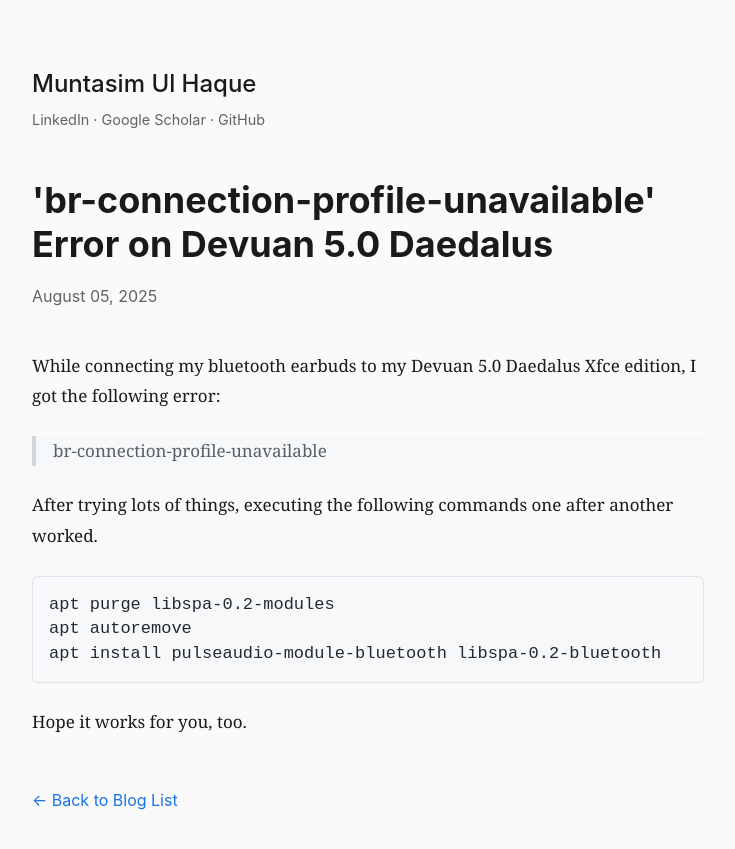
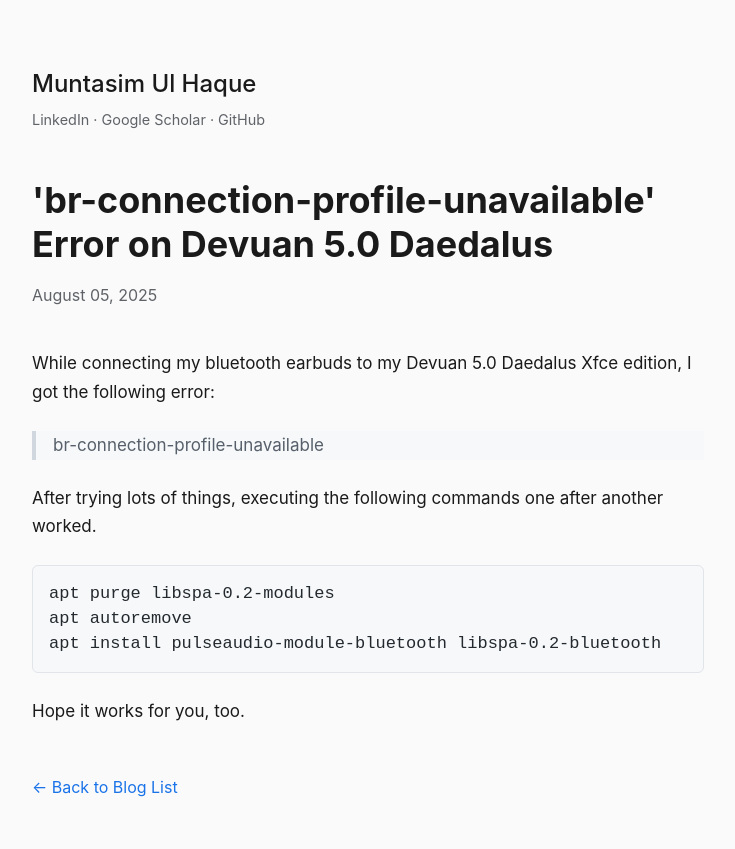
Before and after one commit to muntasimulhaque/muntasimulhaque.github.io, a Jekyll site: the page built from _posts/2025-08-05-br-connection-profile-unavailable.md, in a window 1280 px wide. Shown: the top 849 px of the page, without its empty margins (272-1007 px from the left). Built offline with Jekyll 4.4.1, drawn with Linux system fonts in a browser that asks for light colours.

Commit message:
Update style.css

```diff
--- a/assets/css/style.css
+++ b/assets/css/style.css
@@ -83,14 +83,13 @@ main {
 }
 
 .post {
-  /* System serif stack for long-form reading */
-  font-family: Georgia, "Times New Roman", Times, serif;
-  line-height: 1.8; /* Slightly more leading — serif letterforms need it */
+  font-family: -apple-system, BlinkMacSystemFont, "Segoe UI", Roboto, "Helvetica Neue", Arial, sans-serif;
+  line-height: 1.7;
   font-size: 17px;
 }
 
-/* Keep post headings in sans-serif for contrast against the serif body */
-.post h2, .post h3, .post h4, .post-title {
+/* Keep post headings in the default sans-serif font for contrast */
+.post h2, .post h3, .post h4 {
   font-family: -apple-system, BlinkMacSystemFont, "Segoe UI", Roboto, "Helvetica Neue", Arial, sans-serif;
 }
 
```
